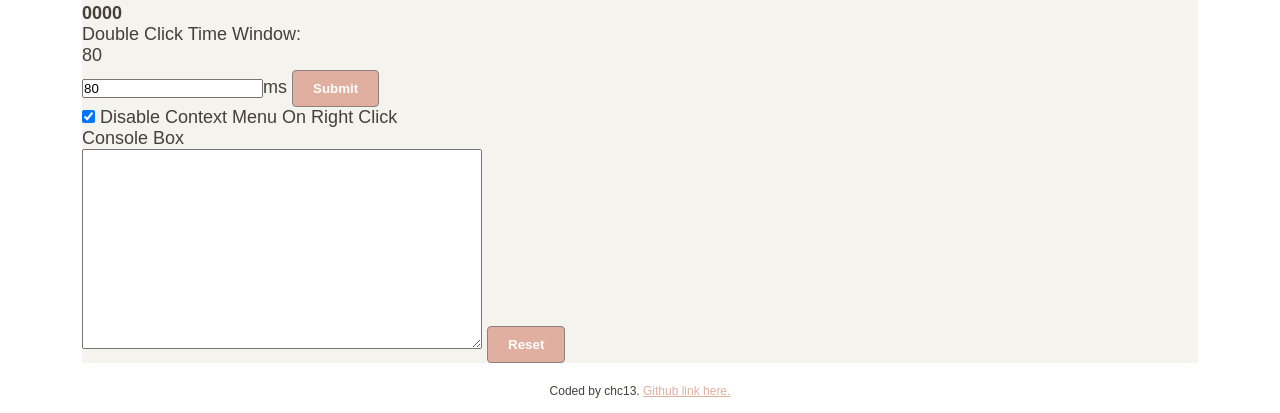
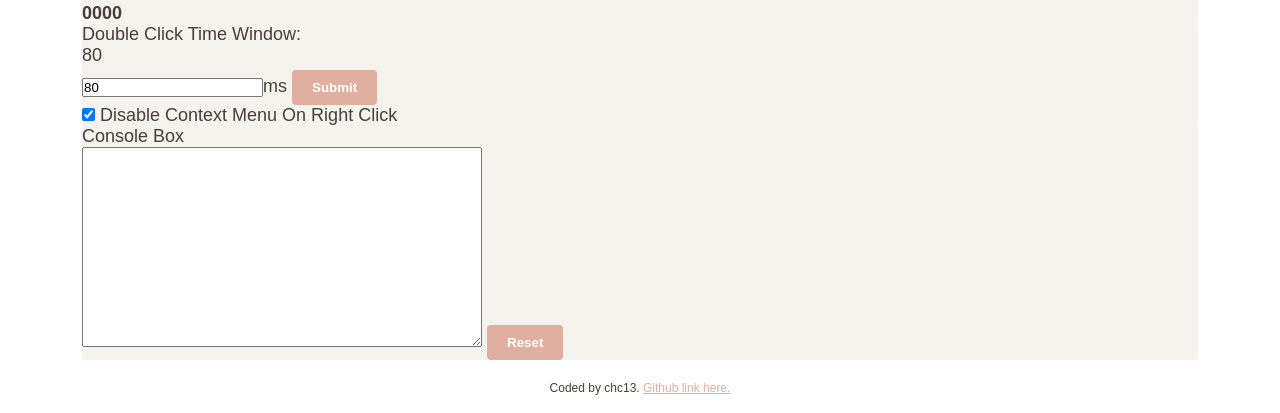
Before and after one commit to chc13/double-clicker, a plain HTML site: page index.html in a window 1280 px wide. Shown: the part 363-776 px from the top of the page. Drawn offline with Linux system fonts and the light colour scheme; a web font is replaced by a local one.

Commit message:
adjusted button styles to not have a border

```diff
--- a/sass/_button.scss
+++ b/sass/_button.scss
@@ -6,7 +6,7 @@ button {
   padding-top: 10px;
   padding-bottom: 10px; */
   padding: 10px 20px;
-  border: 1px solid var(--BTN-BORDER-COLOR);
+  border: 1px none var(--BTN-BORDER-COLOR);
   font-weight: bold;
   margin-top: 4px;
   border-radius: 4px;
```
Also changed, not shown: dist/css/style.min.css, 1 other file.
